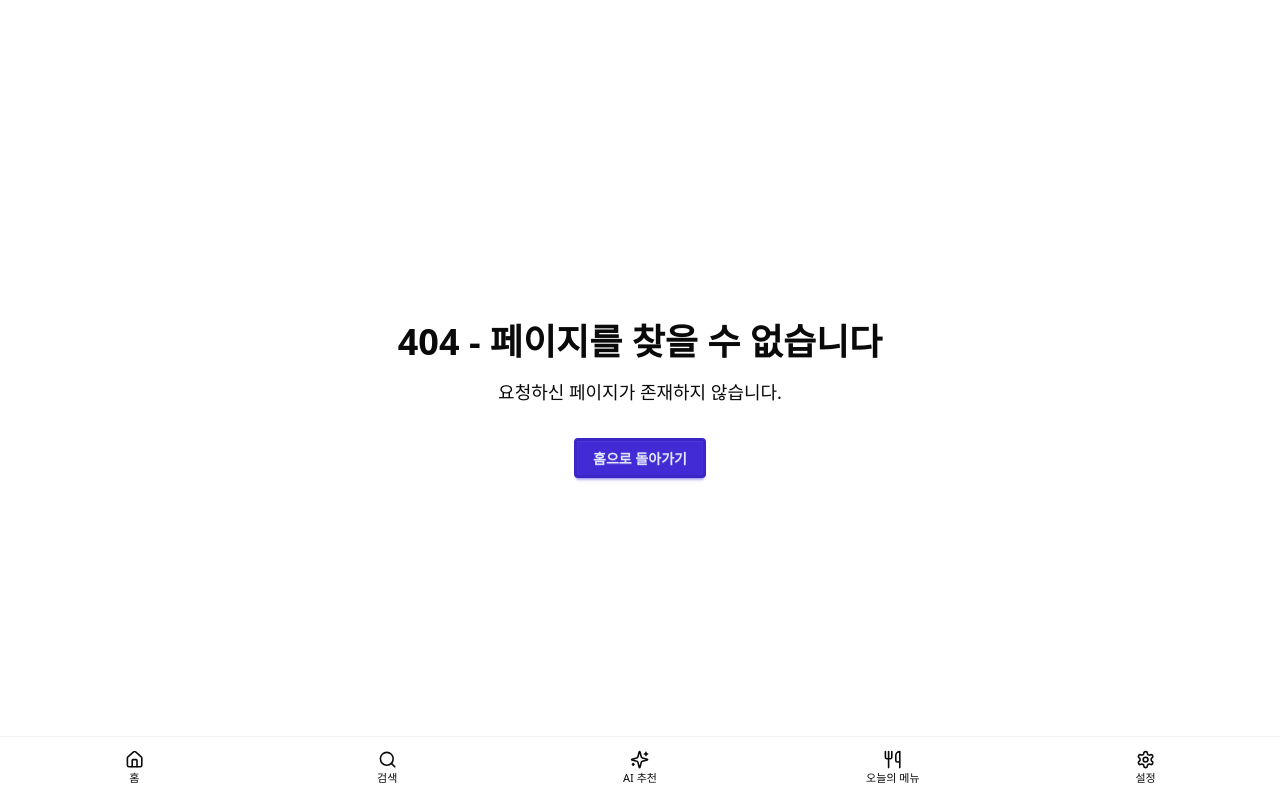
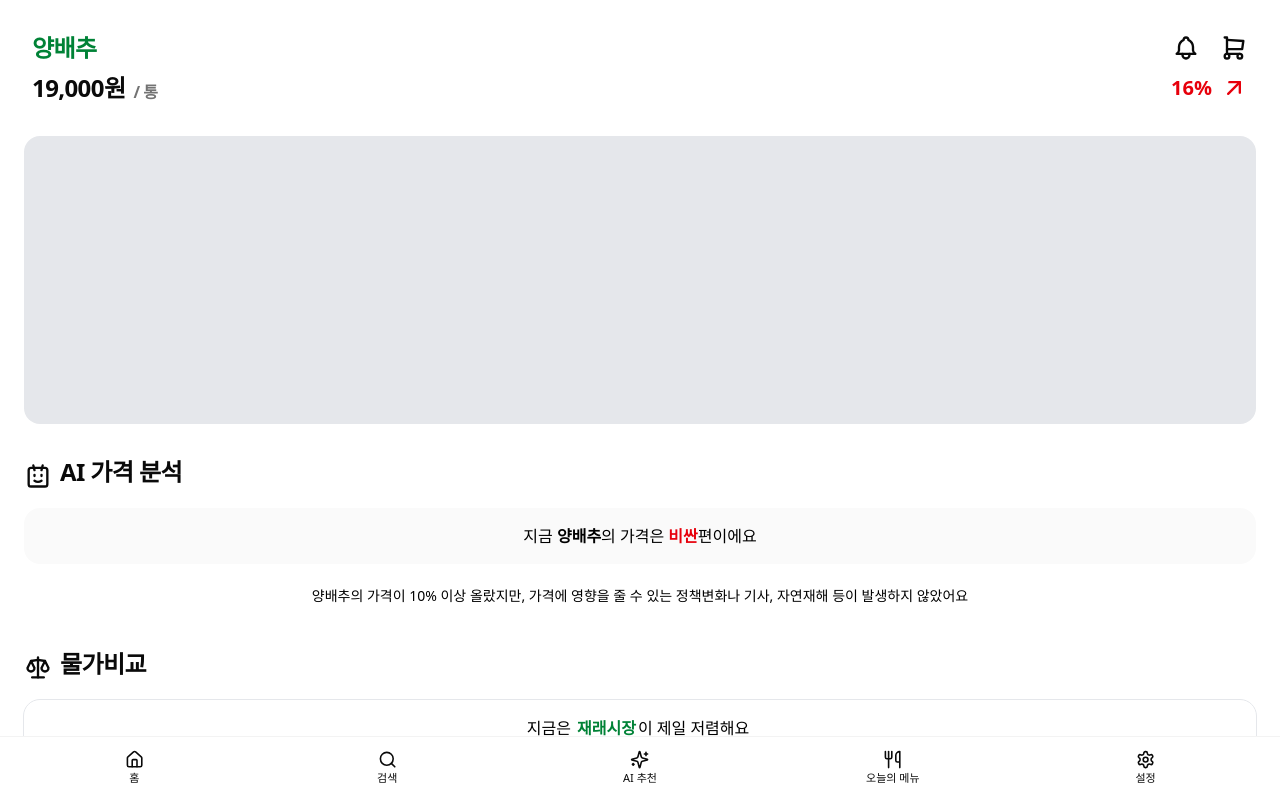
Before and after one commit to ojakgyo-ajou/frontend, a React (Vite) app: page /item/1 in a window 1280 px wide. Before the commit this address had no page. Built offline with nearby package versions, Linux system fonts and the light colour scheme.

Commit message:
feat: 농작물 상세 페이지 추가

```diff
--- /dev/null
+++ b/src/components/article-card.tsx
@@ -0,0 +1,25 @@
+import React from 'react';
+import { Link } from 'react-router';
+
+interface ArticleCardProps {
+  title: string;
+  source: string;
+  date: string;
+  url: string;
+}
+
+const ArticleCard: React.FC<ArticleCardProps> = ({ title, source, date, url }) => {
+  return (
+    <Link to={url} className="w-full p-4 bg-neutral-50 rounded-lg inline-flex flex-col gap-2.5">
+      <div className="self-stretch flex flex-col gap-1.5">
+        <div className="text-black text-base font-bold">{title}</div>
+        <div className="opacity-80 inline-flex items-center gap-3">
+          <div className="text-muted-foreground text-xs font-bold">{source}</div>
+          <div className="text-muted-foreground text-xs font-bold">{date}</div>
+        </div>
+      </div>
+    </Link>
+  );
+};
+
+export default ArticleCard;
--- /dev/null
+++ b/src/components/pages/Item.tsx
@@ -0,0 +1,149 @@
+import { Link } from 'react-router';
+import {
+  IconBell,
+  IconShoppingCart,
+  IconArrowUpRight,
+  IconChefHat,
+  IconNews,
+  IconRobotFace,
+  IconScale,
+} from '@tabler/icons-react';
+import RecipeCarousel from '@/components/recipe-carousel';
+import ArticleCard from '@/components/article-card';
+
+const articles = [
+  {
+    title: '식자재 가격 확인부터 알뜰 장보기까지',
+    source: '한겨레',
+    date: '3일 전',
+    url: '#',
+  },
+  {
+    title: '이번 주 인기 식재료 트렌드는 무엇?',
+    source: '매일경제',
+    date: '5시간 전',
+    url: '#',
+  },
+  {
+    title: '친환경 포장재 사용 확대 추세',
+    source: '환경일보',
+    date: '하루 전',
+    url: '#',
+  },
+];
+
+export default function Item() {
+  return (
+    <div className="flex flex-col gap-8 px-6 py-8">
+      <header className="flex flex-col gap-2">
+        <div className="flex flex-row justify-between items-center px-2">
+          <h1 className="text-green-700 scroll-m-20 text-2xl font-semibold tracking-tight">양배추</h1>
+          <div className="flex flex-row gap-5">
+            <Link to="#">
+              <IconBell className="size-7" />
+            </Link>
+            <Link to="/cart">
+              <IconShoppingCart className="size-7" />
+            </Link>
+          </div>
+        </div>
+        <div className="flex flex-row justify-between items-center px-2">
+          <div className="inline-flex justify-start items-end gap-2">
+            <span className="scroll-m-20 text-2xl font-semibold tracking-tight">19,000원</span>
+            <span className="scroll-m-20 text-muted-foreground text-base font-semibold tracking-tight">/ 통</span>
+          </div>
+          <div className="inline-flex justify-start items-center gap-2">
+            <div className="flex justify-start items-center gap-2">
+              <div className="justify-start text-red-600 text-xl font-bold">16%</div>
+              <IconArrowUpRight className="size-7 text-red-600" />
+            </div>
+          </div>
+        </div>
+      </header>
+
+      <div className="bg-gray-200 rounded-2xl w-full h-72"></div>
+
+      <div className="flex flex-col justify-start items-start gap-3">
+        <div className="inline-flex justify-start items-center gap-2">
+          <IconRobotFace className="size-7" />
+          <h1 className="scroll-m-20 text-2xl font-semibold tracking-tight mb-2">AI 가격 분석</h1>
+        </div>
+        <div className="self-stretch px-4 py-4 bg-neutral-50 rounded-2xl flex flex-col justify-center items-start gap-4">
+          <div className="self-stretch inline-flex justify-center items-center">
+            <div className="flex justify-center items-center text-base">
+              <span className="justify-start text-black font-normal">지금&nbsp;</span>
+              <span className="justify-start text-black font-bold">양배추</span>
+              <span className="justify-start text-black font-normal">의 가격은&nbsp;</span>
+              <span className="justify-start text-red-600 font-bold">비싼</span>
+              <span className="justify-start text-black font-normal">편이에요</span>
+            </div>
+            <div className="flex justify-center items-center gap-2.5"></div>
+          </div>
+        </div>
+        <div className="self-stretch p-2.5 inline-flex justify-center items-center gap-2.5">
+          <div className="justify-start text-black text-sm">
+            양배추의 가격이 10% 이상 올랐지만, 가격에 영향을 줄 수 있는 정책변화나 기사, 자연재해 등이 발생하지 않았어요
+          </div>
+        </div>
+      </div>
+
+      <div className="flex flex-col justify-start items-start gap-3">
+        <div className="inline-flex justify-start items-center gap-2">
+          <IconScale className="size-7" />
+          <h1 className="scroll-m-20 text-2xl font-semibold tracking-tight mb-2">물가비교</h1>
+        </div>
+        <div className="self-stretch px-4 py-4 rounded-2xl outline outline-gray-200 flex flex-col justify-center items-start gap-4">
+          <div className="self-stretch inline-flex justify-center items-center">
+            <div className="pr-1 flex justify-center items-center gap-0.5 text-base">
+              <span className="justify-start text-black font-normal">지금은&nbsp;</span>
+              <span className="justify-start text-green-700 font-bold">재래시장</span>
+              <span className="justify-start text-black font-normal">이 제일 저렴해요</span>
+            </div>
+          </div>
+        </div>
+        <div className="self-stretch flex flex-col justify-start items-start gap-3">
+          <div className="self-stretch inline-flex justify-start items-center gap-3">
+            <div className="flex-1 p-3 rounded-2xl inline-flex flex-col justify-center items-center gap-2">
+              <div className="justify-start text-black text-base font-bold">온라인 평균</div>
+              <div className="self-stretch text-center justify-start text-black text-base">21,000원</div>
+            </div>
+            <div className="flex-1 p-3 rounded-2xl inline-flex flex-col justify-center items-center gap-2">
+              <div className="justify-start text-black text-base font-bold">재래시장 평균</div>
+              <div className="self-stretch text-center justify-start text-black text-base">21,000원</div>
+            </div>
+            <div className="flex-1 p-3 rounded-2xl inline-flex flex-col justify-center items-center gap-2">
+              <div className="justify-start text-black text-base font-bold">마트 평균</div>
+              <div className="self-stretch text-center justify-start text-black text-base">21,000원</div>
+            </div>
+          </div>
+          <div className="self-stretch bg-stone-300/30 rounded-2xl inline-flex justify-start items-center gap-3">
+            <div className="flex-1 p-3 rounded-2xl inline-flex flex-col justify-center items-center gap-1">
+              <div className="justify-start text-green-700 text-base font-bold">오작교 최저가</div>
+              <div className="self-stretch text-center justify-start text-black">19,000원</div>
+            </div>
+          </div>
+        </div>
+      </div>
+
+      <div className="flex flex-col justify-start items-start gap-3">
+        <div className="inline-flex justify-start items-center gap-2">
+          <IconChefHat className="size-7" />
+          <h1 className="scroll-m-20 text-2xl font-semibold tracking-tight mb-2">레시피 추천</h1>
+        </div>
+        <RecipeCarousel />
+      </div>
+
+      <div className="flex flex-col justify-start items-start gap-3">
+        <div className="inline-flex justify-start items-center gap-2">
+          <IconNews className="size-7" />
+          <h1 className="scroll-m-20 text-2xl font-semibold tracking-tight mb-2">관련 기사</h1>
+        </div>
+        <div className="w-full flex flex-col justify-start items-start gap-2.5">
+          {articles.map((article, index) => (
+            <ArticleCard key={index} {...article} />
+          ))}
+        </div>
+      </div>
+    </div>
+  );
+}
--- /dev/null
+++ b/src/components/recipe-carousel.tsx
@@ -0,0 +1,65 @@
+interface CardItem {
+  title: string;
+  imageUrl: string;
+}
+
+type CardData = CardItem[];
+
+const cardList: CardData = [
+  {
+    title: '당근 케이크',
+    imageUrl: 'https://example.com/carrot.jpg',
+  },
+  {
+    title: '닭가슴살 구이',
+    imageUrl: 'https://example.com/chicken.jpg',
+  },
+  {
+    title: '퀴노아 샐러드',
+    imageUrl: 'https://example.com/salad.jpg',
+  },
+  {
+    title: '두부 스테이크',
+    imageUrl: 'https://example.com/tofu.jpg',
+  },
+  {
+    title: '감자탕',
+    imageUrl: 'https://example.com/potato.jpg',
+  },
+  {
+    title: '계란말이',
+    imageUrl: 'https://example.com/egg.jpg',
+  },
+  {
+    title: '김치볶음밥',
+    imageUrl: 'https://example.com/kimchi.jpg',
+  },
+  {
+    title: '연어 스테이크',
+    imageUrl: 'https://example.com/salmon.jpg',
+  },
+  {
+    title: '참치마요 샌드위치',
+    imageUrl: 'https://example.com/tuna_mayo.jpg',
+  },
+  {
+    title: '에어프라이어 고구마',
+    imageUrl: 'https://example.com/sweet_potato.jpg',
+  },
+];
+
+export default function RecipeCarousel() {
+  return (
+    <div className="carousel w-full space-x-4">
+      {cardList.map((card, cardIndex) => (
+        <div
+          key={cardIndex}
+          className="carousel-item w-24 p-3 bg-neutral-50 rounded-2xl inline-flex flex-col justify-center items-center gap-3"
+        >
+          <img className="w-12 h-12" src={card.imageUrl} />
+          <div className="self-stretch text-center justify-start text-black text-sm font-bold">{card.title}</div>
+        </div>
+      ))}
+    </div>
+  );
+}
--- a/src/routes.tsx
+++ b/src/routes.tsx
@@ -1,6 +1,7 @@
 import { Route, Routes } from 'react-router';
 import Root from '@/components/pages/Root';
 import Home from '@/components/pages/Home';
+import Item from '@/components/pages/Item';
 import Setting from '@/components/pages/Setting';
 import NotFound from '@/components/pages/NotFound';
 import TestPage from './components/pages/Test';
@@ -10,6 +11,7 @@ export default function AppRoutes() {
     <Routes>
       <Route path="/" element={<Root />}>
         <Route index element={<Home />} />
+        <Route path="item/:item" element={<Item />} />
         <Route path="setting" element={<Setting />} />
 
         <Route path="test" element={<TestPage/>} />
```
Also changed, not shown: src/components/recipe-card.tsx (added).
